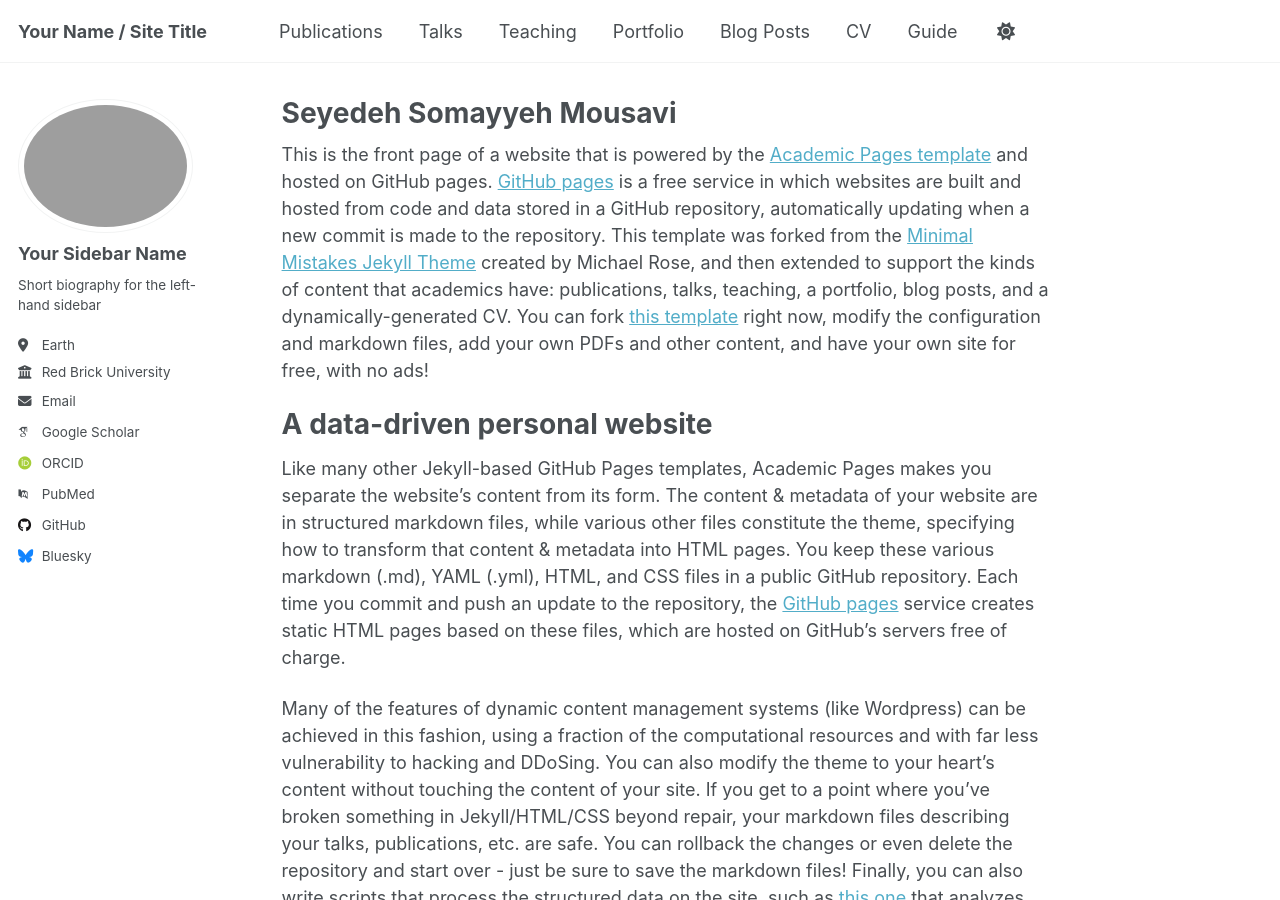
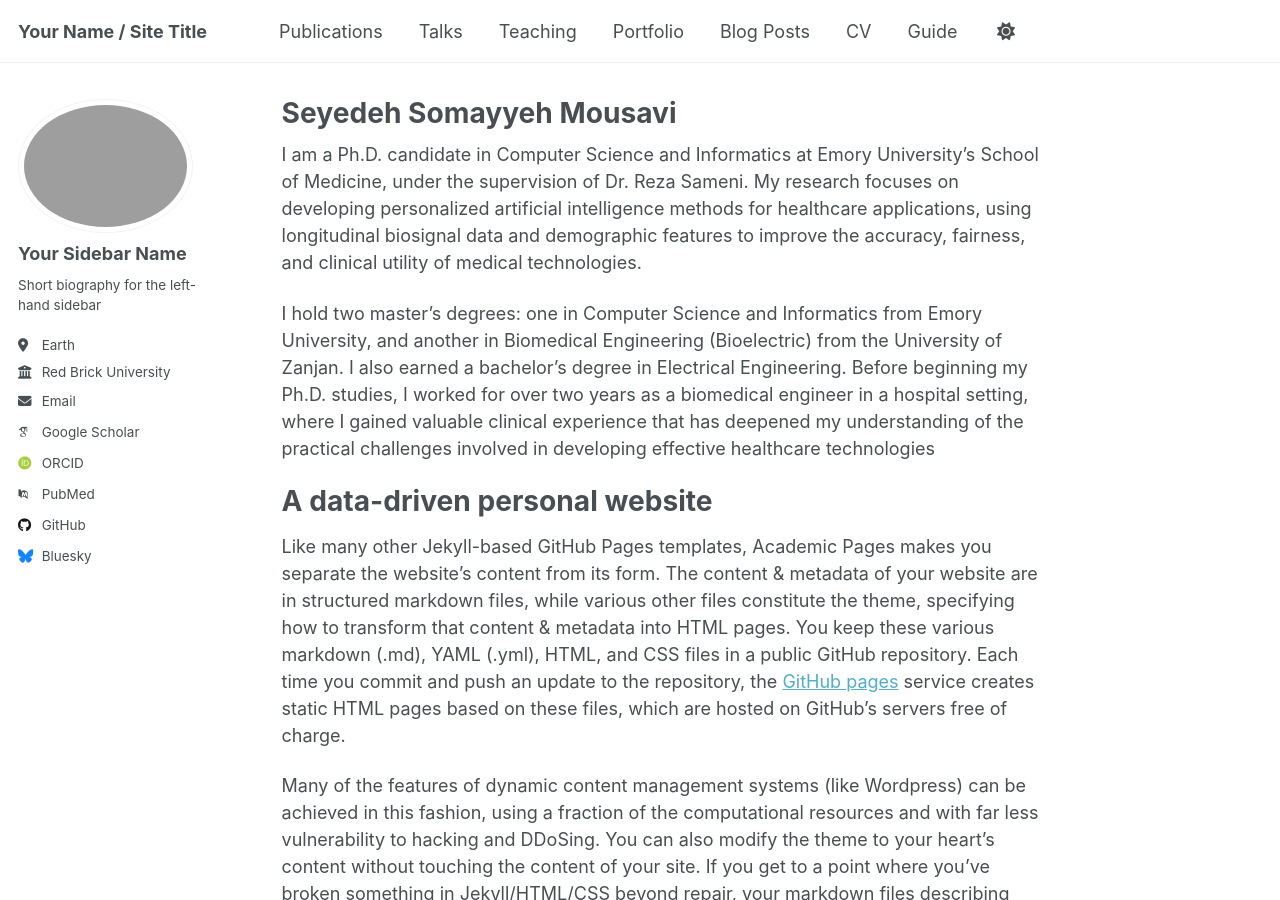
Before and after one commit to Somayyehmousavi/somayyehmousavi.github.io, a Jekyll site: the page built from _pages/about.md, in a window 1280 px wide and 900 px high. Built offline with Jekyll 4.4.1, drawn with Linux system fonts in a browser that asks for light colours; some web fonts are replaced.

Commit message:
Update about.md

```diff
--- a/_pages/about.md
+++ b/_pages/about.md
@@ -3,7 +3,10 @@ permalink: /
 title: "Seyedeh Somayyeh Mousavi"
 ---
 
-This is the front page of a website that is powered by the [Academic Pages template](https://github.com/academicpages/academicpages.github.io) and hosted on GitHub pages. [GitHub pages](https://pages.github.com) is a free service in which websites are built and hosted from code and data stored in a GitHub repository, automatically updating when a new commit is made to the repository. This template was forked from the [Minimal Mistakes Jekyll Theme](https://mmistakes.github.io/minimal-mistakes/) created by Michael Rose, and then extended to support the kinds of content that academics have: publications, talks, teaching, a portfolio, blog posts, and a dynamically-generated CV. You can fork [this template](https://github.com/academicpages/academicpages.github.io) right now, modify the configuration and markdown files, add your own PDFs and other content, and have your own site for free, with no ads!
+I am a Ph.D. candidate in Computer Science and Informatics at Emory University's School of Medicine, under the supervision of Dr. Reza Sameni. My research focuses on developing personalized artificial intelligence methods for healthcare applications, using longitudinal biosignal data and demographic features to improve the accuracy, fairness, and clinical utility of medical technologies.
+
+I hold two master's degrees: one in Computer Science and Informatics from Emory University, and another in Biomedical Engineering (Bioelectric) from the University of Zanjan. I also earned a bachelor's degree in Electrical Engineering. Before beginning my Ph.D. studies, I worked for over two years as a biomedical engineer in a hospital setting, where I gained valuable clinical experience that has deepened my understanding of the practical challenges involved in developing effective healthcare technologies
+
 
 A data-driven personal website
 ======
```
